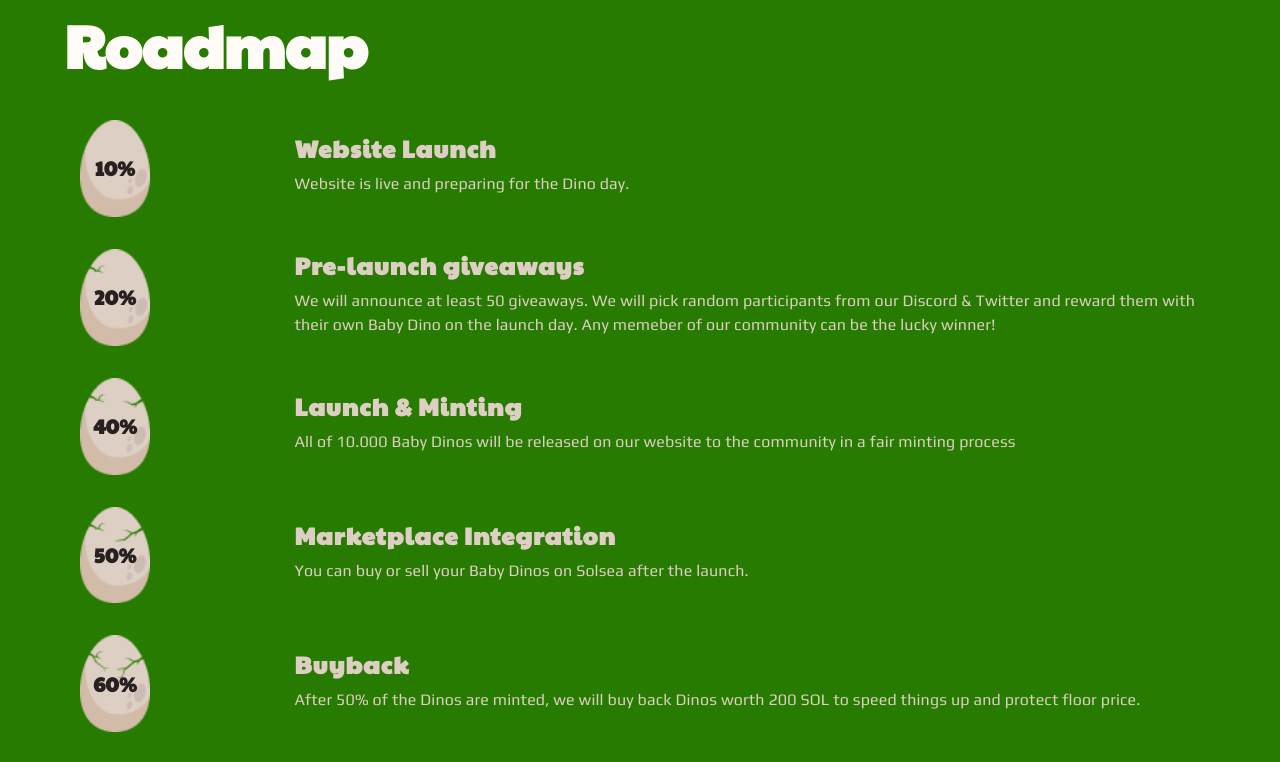
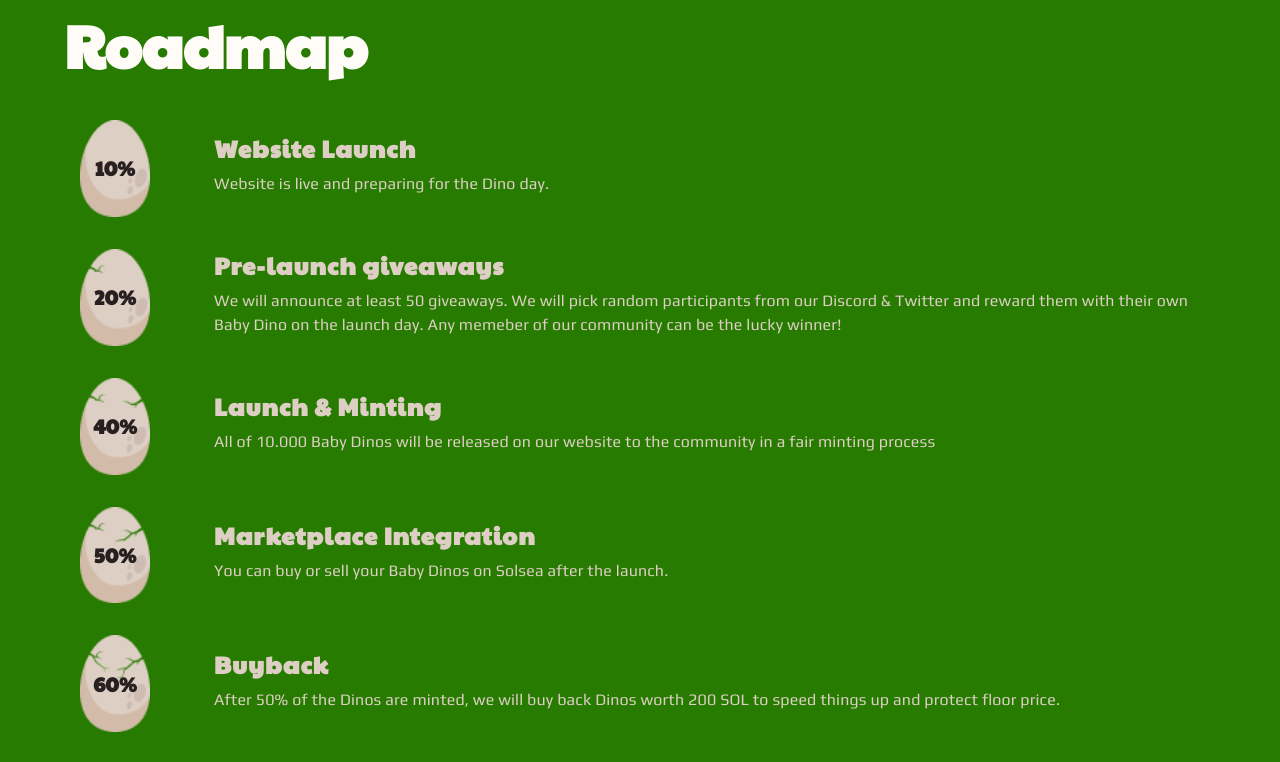
Before and after one commit to M-Afzaal-Afzal/solana, a Next.js app: page / in a window 1280 px wide. Shown: the part 1080-1842 px from the top of the page. Built offline with nearby package versions, Linux system fonts and the light colour scheme.

Commit message:
bug fixed

```diff
--- a/components/Roadmap.jsx
+++ b/components/Roadmap.jsx
@@ -7,49 +7,49 @@ const RoadmapData=[
     {
         id: 1,
         title:"10%",
-        url:"pics/roadmap/egg 1.png",
+        url:"/pics/roadmap/egg 1.png",
         query:"Website Launch",
         answer:"Website is live and preparing for the Dino day."
     },
     {
         id: 2,
         title:"20%",
-        url:"pics/roadmap/egg 2.png",
+        url:"/pics/roadmap/egg 2.png",
         query:"Pre-launch giveaways",
         answer:"We will announce at least 50 giveaways. We will pick random participants from our Discord & Twitter and reward them with their own Baby Dino on the launch day. Any memeber of our community can be the lucky winner!"
     },
     {
         id: 3,
         title:"40%",
-        url:"pics/roadmap/egg 3.png",
+        url:"/pics/roadmap/egg 3.png",
         query:"Launch & Minting",
         answer:"All of 10.000 Baby Dinos will be released on our website to the community in a fair minting process"
     },
     {
         id: 4,
         title:"50%",
-        url:"pics/roadmap/egg 4.png",
+        url:"/pics/roadmap/egg 4.png",
         query:"Marketplace Integration",
         answer:"You can buy or sell your Baby Dinos on Solsea after the launch."
     },
     {
         id: 5,
         title:"60%",
-        url:"pics/roadmap/egg 5.png",
+        url:"/pics/roadmap/egg 5.png",
         query:"Buyback",
         answer:"After 50% of the Dinos are minted, we will buy back Dinos worth 200 SOL to speed things up and protect floor price."
     },
     {
         id: 6,
         title:"70%",
-        url:"pics/roadmap/egg 6.png",
+        url:"/pics/roadmap/egg 6.png",
         query:"Buyback II",
         answer:"After 90% of Dinos are minted, we will buy back Dinos worth 300 SOL to protect floor price."
     },
     {
         id: 7,
         title:"80%",
-        url:"pics/roadmap/egg 7.png",
+        url:"/pics/roadmap/egg 7.png",
         query:"Royalties Sharing",
         answer:"After 100% of the Dinos are minted, we will start sharing the royalties with our hodlers. 20 % of the royalties will be distributed among all the wallets holding at least 5 Dinos. Distribution will function on weekly basis."
     },
@@ -57,13 +57,13 @@ const RoadmapData=[
         id: 8,
         title:"90%",
         query:"Tree planting",
-        url:"pics/roadmap/egg 8.png",
+        url:"/pics/roadmap/egg 8.png",
         answer:"After all the Dinos are sold, we will plant 10.000 new trees. One tree for each Dino. Because Dinos need a new home and our planet needs more trees. "
     },
     {
         id: 9,
         title:"100%",
-        url:"pics/roadmap/egg 9.png",
+        url:"/pics/roadmap/egg 9.png",
         query:"Big Dinos coming",
         answer:"Time for the Big Dinos! Because the Dinos not only need a new home, but they also need family. So a new collection will be introduced and airdroped to our hodlers. Any wallet holding at least 5 Dinos will receive a free NFT of Big Dino."
     }
--- a/components/RoadmapContent.jsx
+++ b/components/RoadmapContent.jsx
@@ -1,4 +1,4 @@
-import { Box } from "@mui/system";
+import {Box} from "@mui/system";
 import Typography from "@mui/material/Typography";
 
 function RoadmapContent(props) {
@@ -15,15 +15,22 @@ function RoadmapContent(props) {
                 className="step"
                 component="div"
                 sx={{
-              display: "flex",
-              justifyContent: "flex-start",
+                    display: "grid",
+                    gridTemplateColumns: 'auto 1fr',
+                    gridGap: {
+                        xs: '1rem',
+                        sm: '2rem',
+                        md: '4rem',
+                        lg: "4rem",
+                    },
+                    // justifyContent: "flex-start",
                     alignItems: "center",
                 }}
             >
                 <Box
                     className="content-left"
                     component="div"
-              sx={{ width: "20%", position: "relative" }}
+                    sx={{position: "relative"}}
                 >
                     <Box
                         className="egg"
@@ -37,7 +44,7 @@ function RoadmapContent(props) {
                             ml: 2,
                         }}
                     >
-                <img src={props.URL} alt="" />
+                        <img src={props.URL} alt=""/>
                         <Typography
                             className="egg-title"
                             variant="h6"
@@ -57,10 +64,11 @@ function RoadmapContent(props) {
                         </Typography>
                     </Box>
                 </Box>
-            <Box className="content-right" component="div" sx={{width:'80%'}}>
+                <Box className="content-right" component="div" >
                     <Typography
                         variant="h5"
-                sx={{ fontWeight: "700", color: "#DDCFC3", mb: 1,
+                        sx={{
+                            fontWeight: "700", color: "#DDCFC3", mb: 1,
                             fontFamily: `'Paytone One', sans-serif`,
                             letterSpacing: 1,
                         }}
@@ -71,7 +79,8 @@ function RoadmapContent(props) {
                     </Typography>
                     <Typography
                         variant="body1"
-                sx={{ color: "#DDCFC3", mb: 1,
+                        sx={{
+                            color: "#DDCFC3", mb: 1,
                             fontFamily: `'Play', sans-serif`,
                         }}
                         component="div"
--- a/package.json
+++ b/package.json
@@ -21,6 +21,7 @@
     "react": "17.0.2",
     "react-dom": "17.0.2",
     "react-icons": "^4.3.1",
+    "react-scroll": "^1.8.4",
     "styled-components": "^5.3.3"
   },
   "devDependencies": {
```
Also changed, not shown: 1 other file (tests, documents, lock files or other folders). Lines whose indentation alone changed are shown as unchanged.
